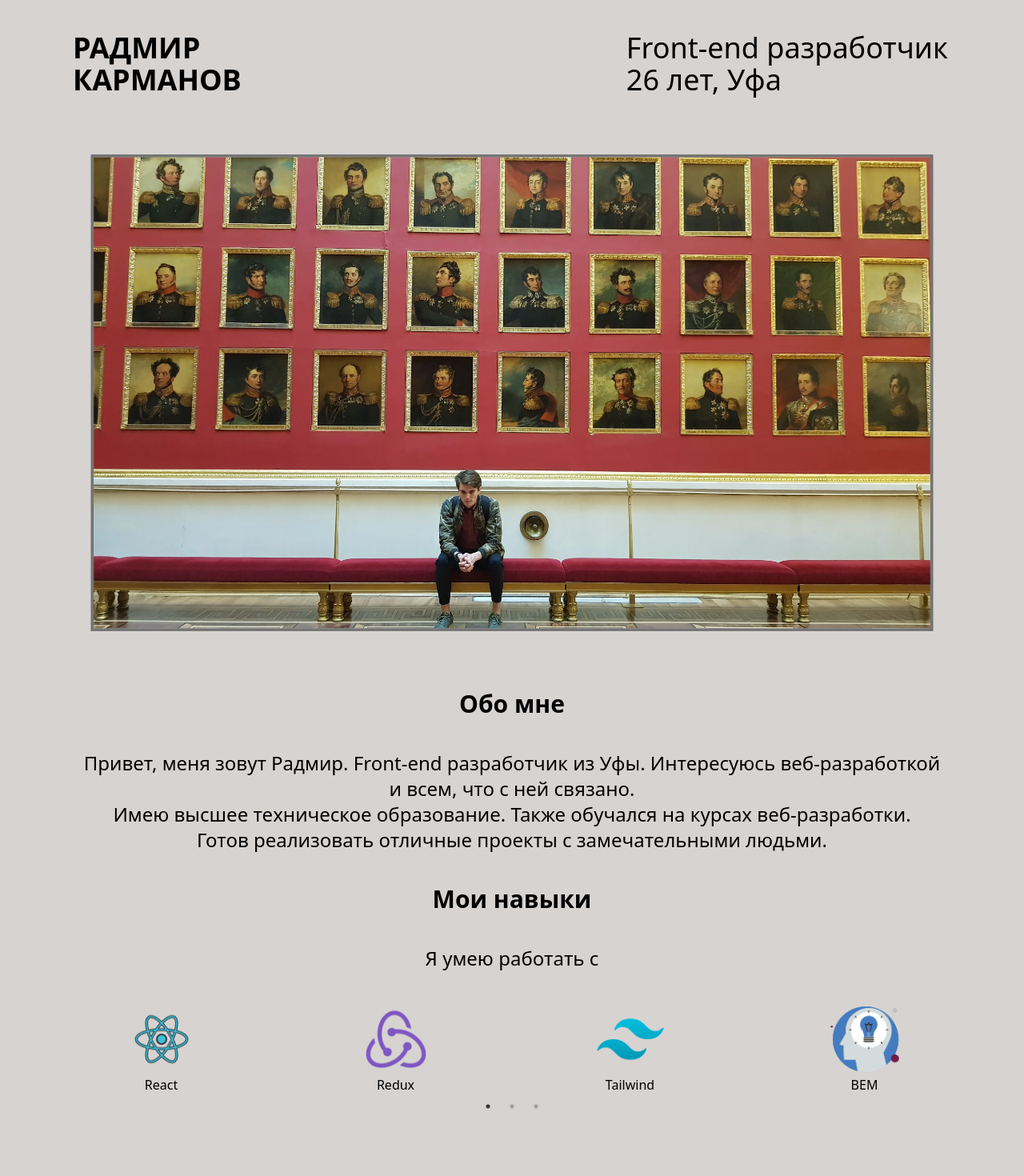
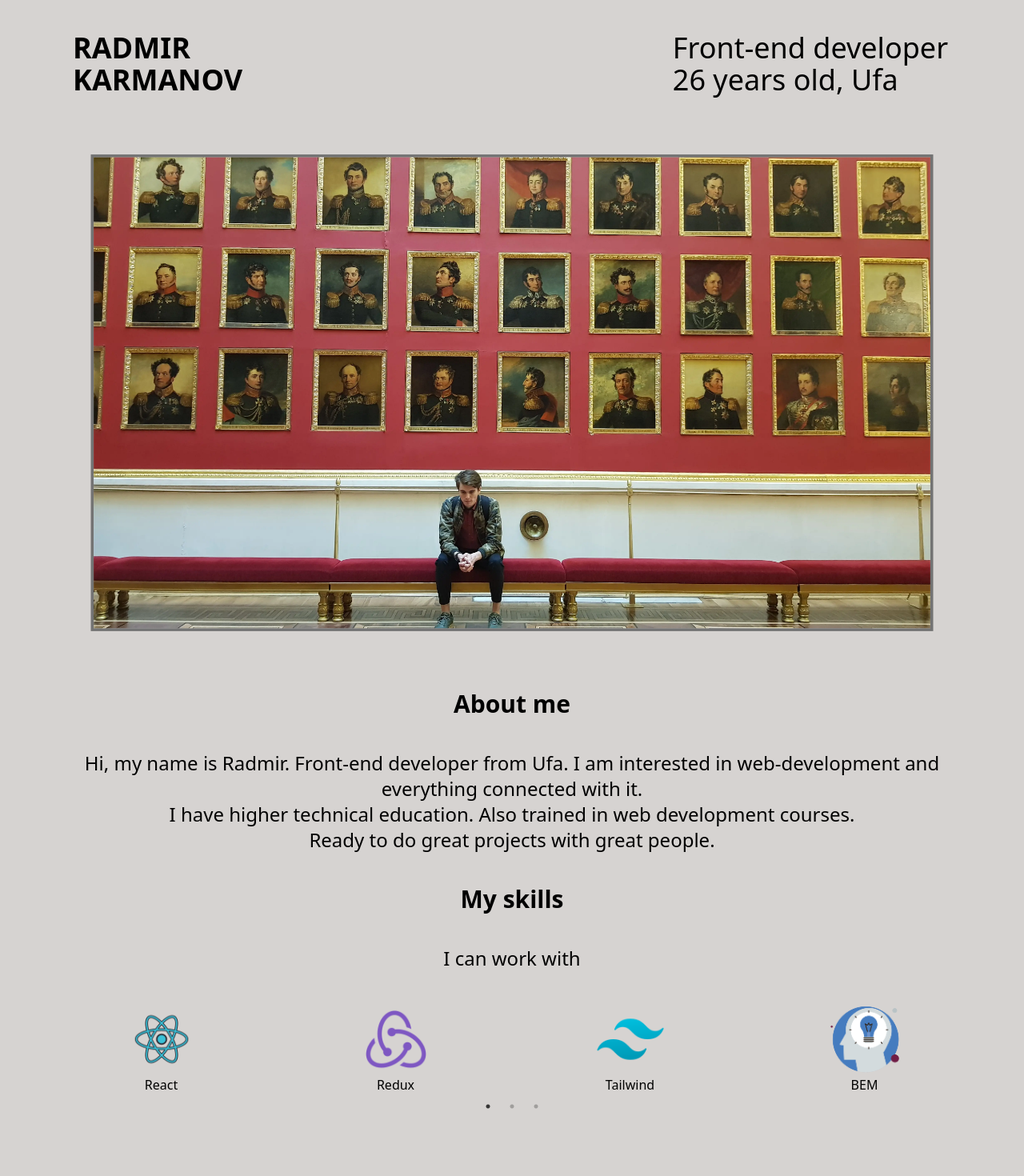
Before and after one commit to entryxbad/react-portfolio, a React (Create React App) app: page / in a window 1280 px wide. Shown: the top 1470 px of the page at 80% size. Built offline with nearby package versions, Linux system fonts and the light colour scheme.

Commit message:
translate to english

```diff
--- a/src/component/About/About.jsx
+++ b/src/component/About/About.jsx
@@ -4,16 +4,16 @@ import { title } from '../../utils/Tools/Tools'
 const About = () => {
     return (
         <div className='flex items-center flex-col pt-10 mb-10 px-10'>
-            <div className={title}>Обо мне</div>
+            <div className={title}>About me</div>
             <div className='flex flex-col items-center text-center text-base sm:text-lg lg:text-2xl'>
                 <p>
-                    Привет, меня зовут Радмир. Front-end разработчик из Уфы. Интересуюсь веб-разработкой и всем, что с ней связано.
+                    Hi, my name is Radmir. Front-end developer from Ufa. I am interested in web-development and everything connected with it.
                 </p>
                 <p>
-                    Имею высшее техническое образование. Также обучался на курсах веб-разработки.
+                    I have higher technical education. Also trained in web development courses.
                 </p>
                 <p>
-                    Готов реализовать отличные проекты с замечательными людьми.
+                    Ready to do great projects with great people.
                 </p>
             </div>
         </div>
--- a/src/component/Contacts/Contacts.jsx
+++ b/src/component/Contacts/Contacts.jsx
@@ -6,8 +6,8 @@ const Contacts = () => {
     return (
         <div className='h-96 mt-10'>
             <div className='text-center flex-col'>
-                <div className={title}>Мои контакты</div>
-                <div className='text-base sm:text-lg lg:text-2xl' >Заинтересовало моё портфолио? <br /> Способы связи со мной.</div>
+                <div className={title}>My contacts</div>
+                <div className='text-base sm:text-lg lg:text-2xl' >Are you interested in my portfolio?<br /> Ways to contact me.</div>
             </div>
             <div className='flex justify-evenly pt-20 scale-75 sm:scale-100'>
                 {contactsIcon.map(item => (
--- a/src/component/Main/Main.jsx
+++ b/src/component/Main/Main.jsx
@@ -3,8 +3,8 @@ import React from 'react'
 const Main = () => {
     return (
         <div className='flex justify-between pt-10' >
-            <div className=' text-base font-bold uppercase sm:text-3xl pl-9 lg:text-4xl'>Радмир <br /> Карманов</div>
-            <div className='text-base sm:text-3xl pr-10 lg:text-4xl'>Front-end разработчик <br /> 26 лет, Уфа</div>
+            <div className=' text-base font-bold uppercase sm:text-3xl pl-9 lg:text-4xl'>Radmir <br /> Karmanov</div>
+            <div className='text-base sm:text-3xl pr-10 lg:text-4xl'>Front-end developer <br /> 26 years old, Ufa</div>
         </div>
     )
 }
--- a/src/component/MyWorks/MyWorks.jsx
+++ b/src/component/MyWorks/MyWorks.jsx
@@ -5,7 +5,7 @@ import { demo } from '../../utils/Works/Demo'
 const MyWorks = () => {
     return (
         <div className='text-center'>
-            <div className={title}>Мои работы</div>
+            <div className={title}>My works</div>
             {demo.map(item => (
                 <div key={item.img} className='px-10'>
                     <img className='m-auto border-4 border-neutral-500 min-w-lg' src={item.img} alt={item.alt} />
--- a/src/component/Skills/Skills.jsx
+++ b/src/component/Skills/Skills.jsx
@@ -6,8 +6,8 @@ const Skills = () => {
     return (
         <div className='h-96' >
             <div className='flex items-center flex-col'>
-                <div className={title}>Мои навыки</div>
-                <div className='text-base mb-10 sm:text-lg lg:text-2xl'>Я умею работать с</div>
+                <div className={title}>My skills</div>
+                <div className='text-base mb-10 sm:text-lg lg:text-2xl'>I can work with</div>
             </div>
             <SimpleSlider />
         </div>
```
